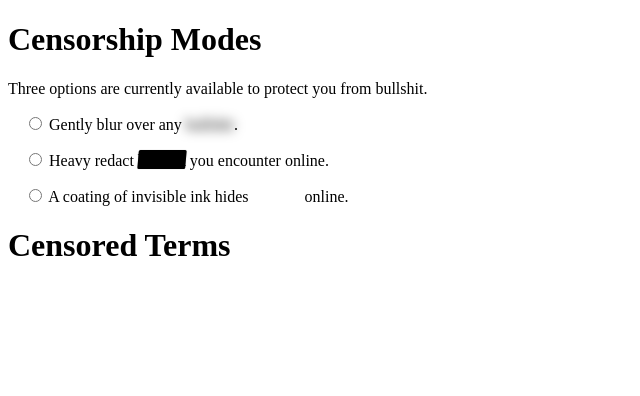
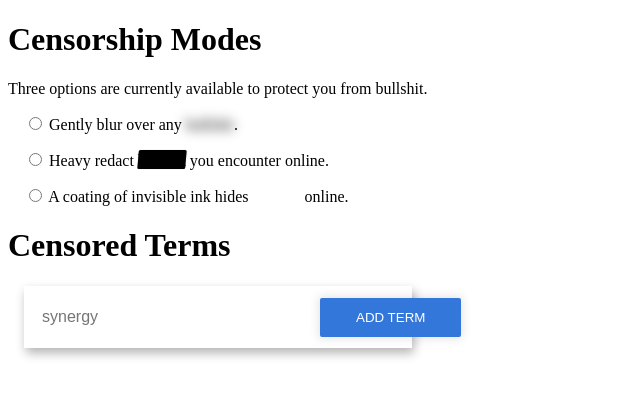
Before and after one commit to cbzehner/bullshit-shield, a browser extension: page src/html/options.html in a window 1280 px wide. Shown: the whole page, without its empty margins (0-640 px from the left). Drawn offline with Linux system fonts and the light colour scheme.

Commit message:
feat: allow addition of manually defined terms

```diff
--- a/package.json
+++ b/package.json
@@ -1,6 +1,6 @@
 {
   "name": "bullshit-shield",
-  "version": "0.2.1",
+  "version": "0.2.2",
   "description": "Protect yourself from double-speak 🛡️ 🐃 💩",
   "repository": "git@github.com:cbzehner/bors-armor.git",
   "author": "Chris Zehner <cbzehner@gmail.com>",
--- a/src/css/options.css
+++ b/src/css/options.css
@@ -29,4 +29,53 @@ div.wrapper {
 
 li.censorship-term {
   margin-left: 0.5rem;
+  word-break: break-all;
 }
+
+/* With modification from https://codepen.io/visualcookie/pen/kkwxPm */
+.uppercase {
+  text-transform: uppercase;
+}
+
+.btn {
+  display: inline-block;
+  background: transparent;
+  border: 0;
+  outline: 0;
+  padding: 0;
+  transition: all 200ms ease-in;
+  cursor: pointer;
+}
+
+.btn--primary {
+  background: #3477db;
+  color: #fff;
+  box-shadow: 0 0 10px 2px rgba(0, 0, 0, 0.1);
+  border-radius: 2px;
+  padding: 12px 36px;
+}
+
+.btn--primary:hover {
+  opacity: 0.9;
+}
+
+.btn--primary:active {
+  background: #3477db;
+  box-shadow: inset 0 0 10px 2px rgba(0, 0, 0, 0.2);
+}
+
+.btn--inside {
+  margin-left: -6rem;
+  font-weight: 500;
+}
+
+.form__field {
+  width: 22rem;
+  margin-left: 1rem;
+  background: #fff;
+  font-size: 1rem;
+  box-shadow: 2px 5px 10px 0 rgba(0, 0, 0, 0.3);
+  border: 0;
+  outline: 0;
+  padding: 22px 18px;
+}
--- a/src/html/options.html
+++ b/src/html/options.html
@@ -47,6 +47,15 @@
       </li>
     </ul>
     <h1>Censored Terms</h1>
+    <form class="form add-term">
+      <input type="text" class="form__field" placeholder="synergy" />
+      <button
+        type="submit"
+        class="btn-add-term btn btn--primary btn--inside uppercase"
+      >
+        Add Term
+      </button>
+    </form>
     <ul class="censorship-terms-list"></ul>
   </body>
 </html>
```
Also changed, not shown: src/js/options.js (+22 -8 lines), README.md.
